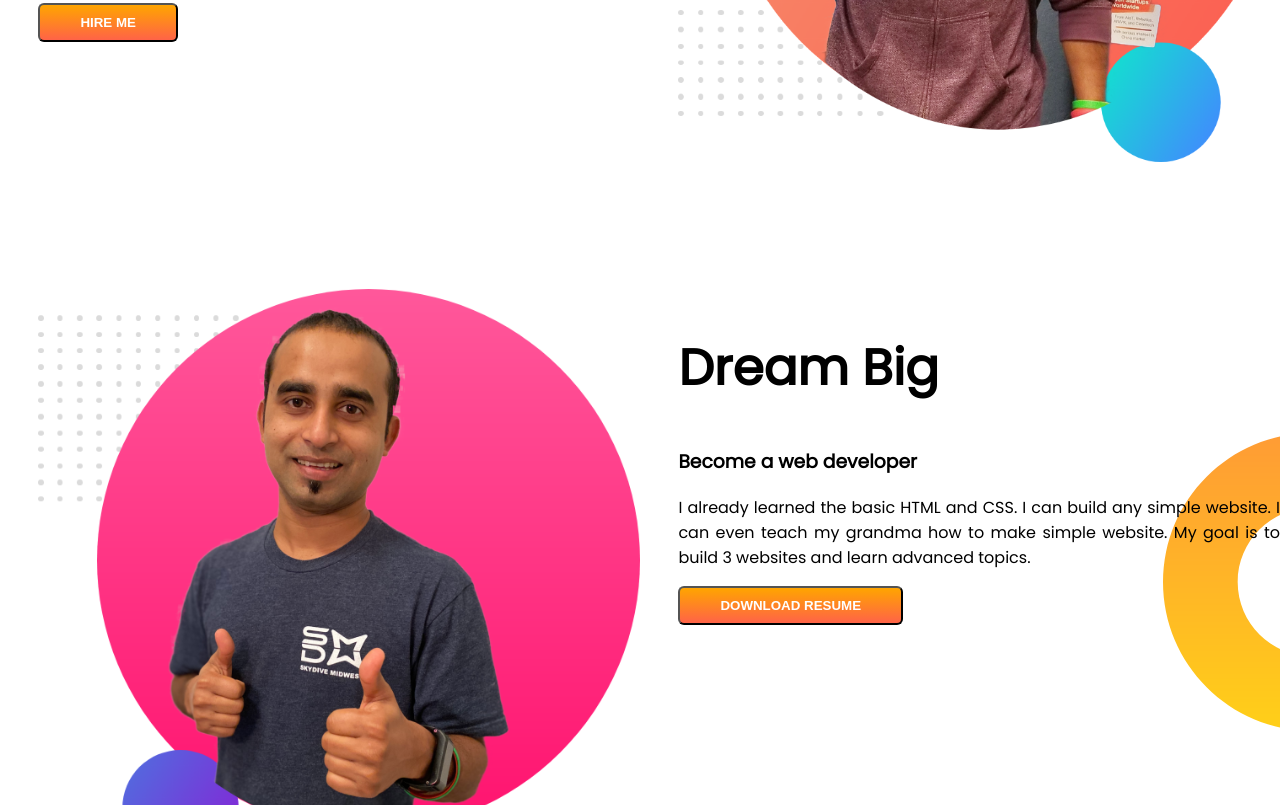
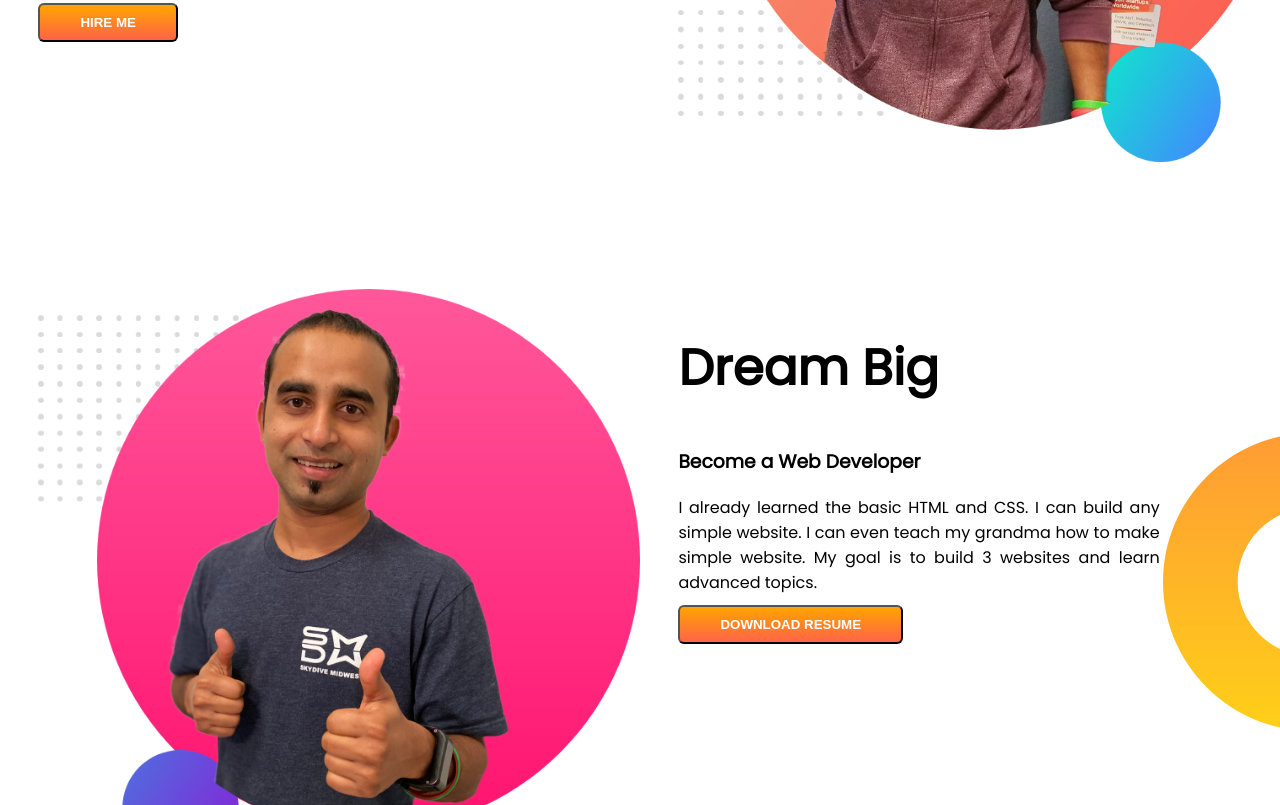
Before and after one commit to kawsarm104/personal-portfolio, a plain HTML site: page index.html in a window 1280 px wide. Shown: the part 435-1240 px from the top of the page. Drawn offline with Linux system fonts and the light colour scheme.

Commit message:
added readme file and text width fixed

```diff
--- a/index.html
+++ b/index.html
@@ -39,8 +39,8 @@
       </div>
       <div class="half-width">
         <h1>Dream Big</h1>
-        <h3>Become a web developer</h3>
-        <p>
+        <h3>Become a Web Developer</h3>
+        <p class = "likha-gulo-position-a-ana">
           I already learned the basic HTML and CSS. I can build any simple
           website. I can even teach my grandma how to make simple website. My
           goal is to build 3 websites and learn advanced topics.
--- a/style.css
+++ b/style.css
@@ -51,6 +51,11 @@ button:hover {
   background-position: left;
   margin-top: 14px;
 }
+.likha-gulo-position-a-ana{
+  width: 80%;
+  margin: 0;
+  padding-bottom: 10px;
+}
 .experience-item {
   box-shadow: 10px 10px 40px grey;
   width: 40%;
```
Also changed, not shown: 1 other file.
